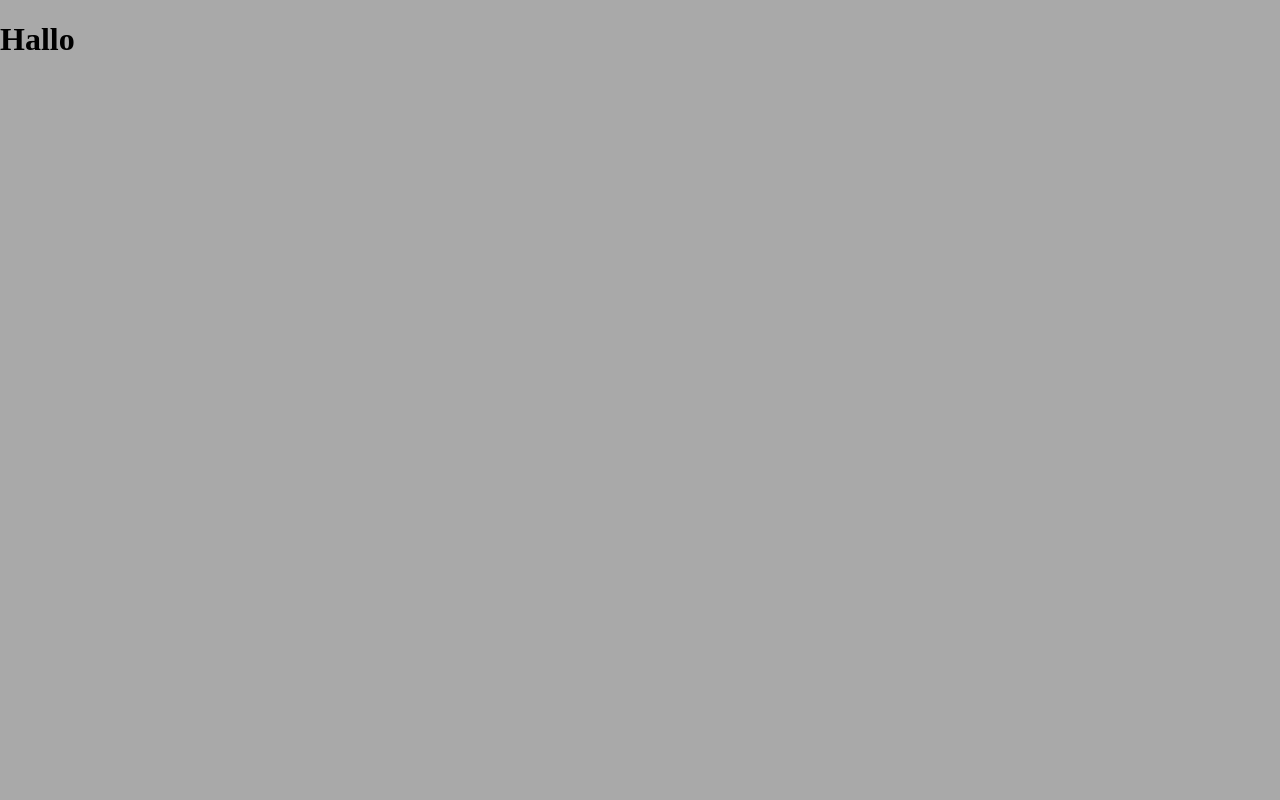
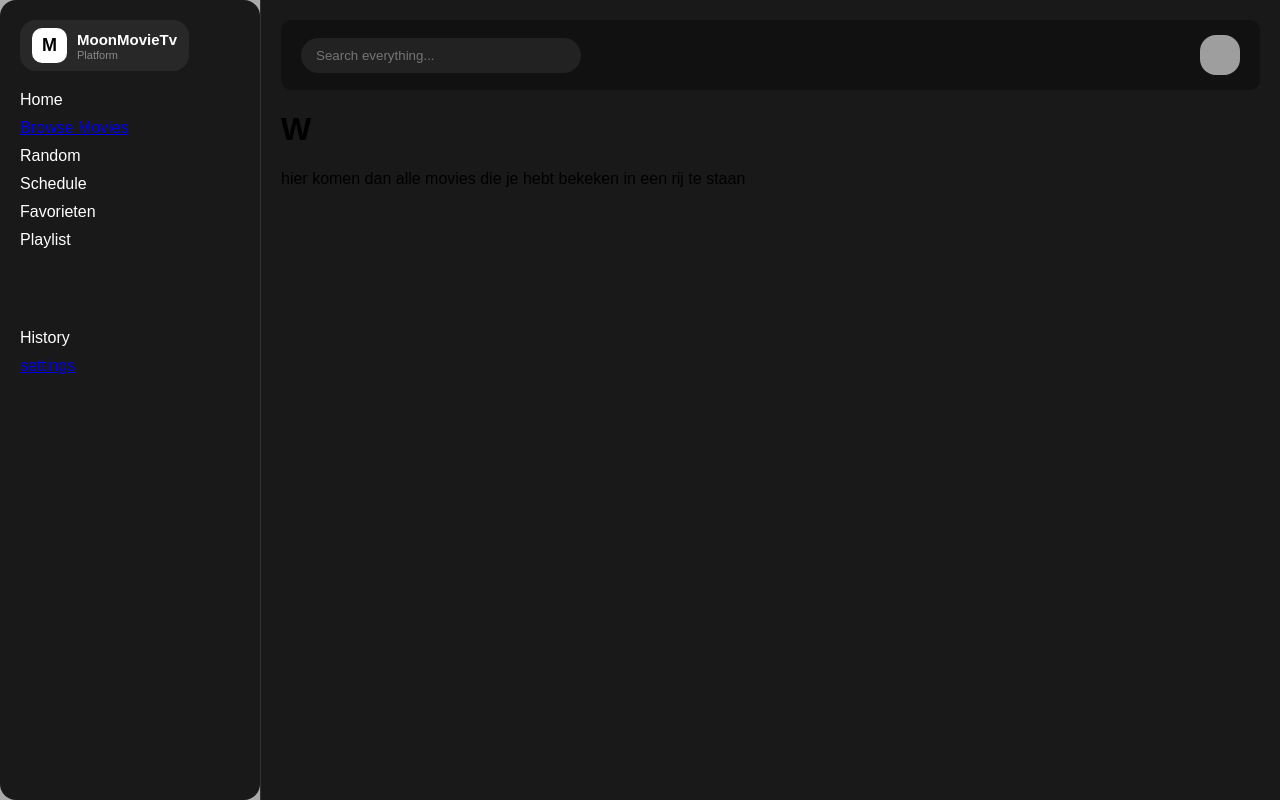
Before and after one commit to itzmitto/MoviewebsiteReact, a React (Vite) app: page /settings in a window 1280 px wide. Built offline with nearby package versions, Linux system fonts and the light colour scheme; grey boxes are pictures that could not be loaded.

Commit message:
40 heb de sidebar en topbar toegevoegd

```diff
--- a/src/pages/settings.tsx
+++ b/src/pages/settings.tsx
@@ -1,8 +1,22 @@
 import '../styling/settings.css';
+import Sidebar from "./sidebar";
+import Topbar from "./topbar";
 
 function Settings() {
     return (
-        <h1>Hallo</h1>
+        <div className="layout">
+            <Sidebar />
+            <div className="vertical-divider" />
+
+            <div className="main-page">
+                <Topbar />
+
+                <div className="rooster-page">
+                    <h1>W</h1>
+                    <p>hier komen dan alle movies die je hebt bekeken in een rij te staan </p>
+                </div>
+            </div>
+        </div>
     );
 }
 
```
